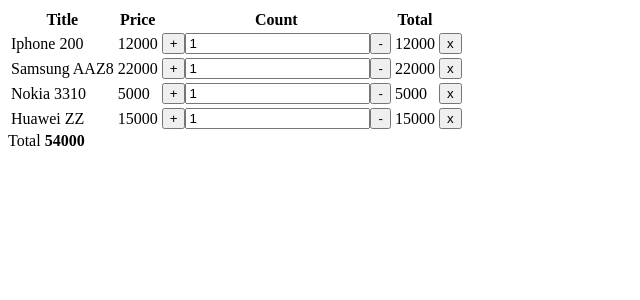
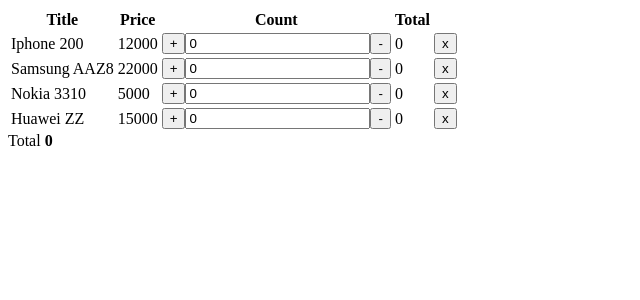
Before and after one commit to ybeliaev/react-experimants, a React (Create React App) app: page / in a window 1280 px wide. Shown: the top 300 px of the page, without its empty margins (0-640 px from the left). Built offline with nearby package versions, Linux system fonts and the light colour scheme.

Commit message:
rename to selectedProduct + it value is 0

```diff
--- a/src/App.js
+++ b/src/App.js
@@ -7,7 +7,7 @@
 function App() {
     const [products, setProduct] = useState(productFromServer)
     let total = products.reduce(
-        (acc, el) => acc + el.price * el.currentNumber,
+        (acc, el) => acc + el.price * el.selectedProduct,
         0
     )
     const changeCountProduct = (id, count) => {
@@ -15,7 +15,7 @@
             products.map((product) =>
                 product.id !== id
                     ? product
-                    : { ...product, currentNumber: count }
+                    : { ...product, selectedProduct: count }
             )
         )
     }
--- a/src/components/Cards/Cards.js
+++ b/src/components/Cards/Cards.js
@@ -22,13 +22,13 @@
                             <Counter
                                 min={0}
                                 max={elem.rest}
-                                countFromButton={elem.currentNumber}
+                                countFromButton={elem.selectedProduct}
                                 onChangeCount={(val) =>
                                     onChangeCount(elem.id, val)
                                 }
                             />
                         </td>
-                        <td>{elem.price * elem.currentNumber}</td>
+                        <td>{elem.price * elem.selectedProduct}</td>
                         <td>
                             <button
                                 type="button"
--- a/src/components/Counter/Counter.js
+++ b/src/components/Counter/Counter.js
@@ -7,6 +7,7 @@
     useEffect(() => {
         setValueInput(countFromButton)
     }, [countFromButton])
+
     const applyCurrentCount = (val) => {
         let newCurrent = clamp(val, min, max)
         if (newCurrent !== countFromButton) {
--- a/src/static/constants.js
+++ b/src/static/constants.js
@@ -7,27 +7,27 @@
         title: 'Iphone 200',
         price: 12000,
         rest: 20,
-        currentNumber: 1,
+        selectedProduct: 0,
     },
     {
         id: 101,
         title: 'Samsung AAZ8',
         price: 22000,
         rest: 15,
-        currentNumber: 1,
+        selectedProduct: 0,
     },
     {
         id: 102,
         title: 'Nokia 3310',
         price: 5000,
         rest: 25,
-        currentNumber: 1,
+        selectedProduct: 0,
     },
     {
         id: 103,
         title: 'Huawei ZZ',
         price: 15000,
         rest: 18,
-        currentNumber: 1,
+        selectedProduct: 0,
     },
 ]
```
